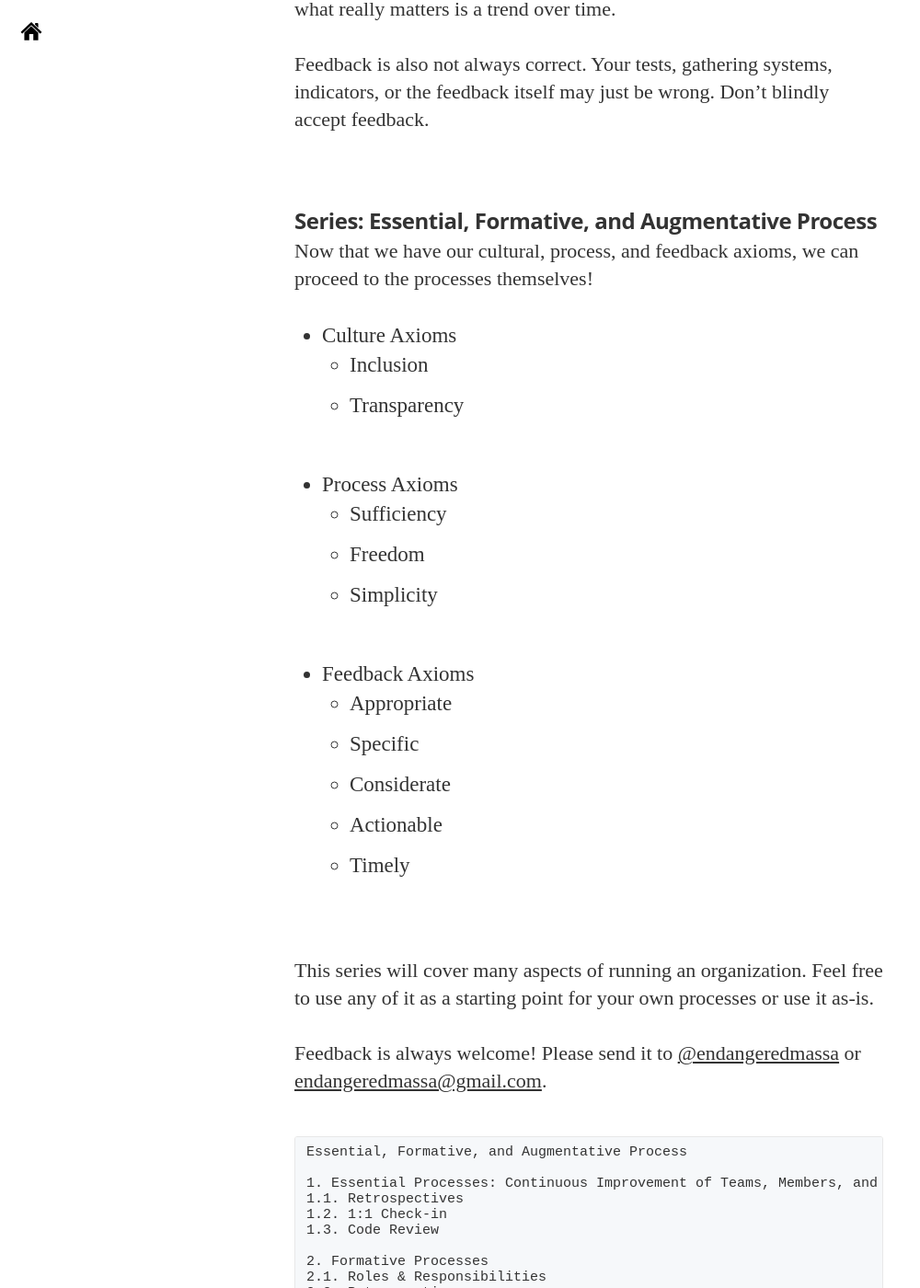
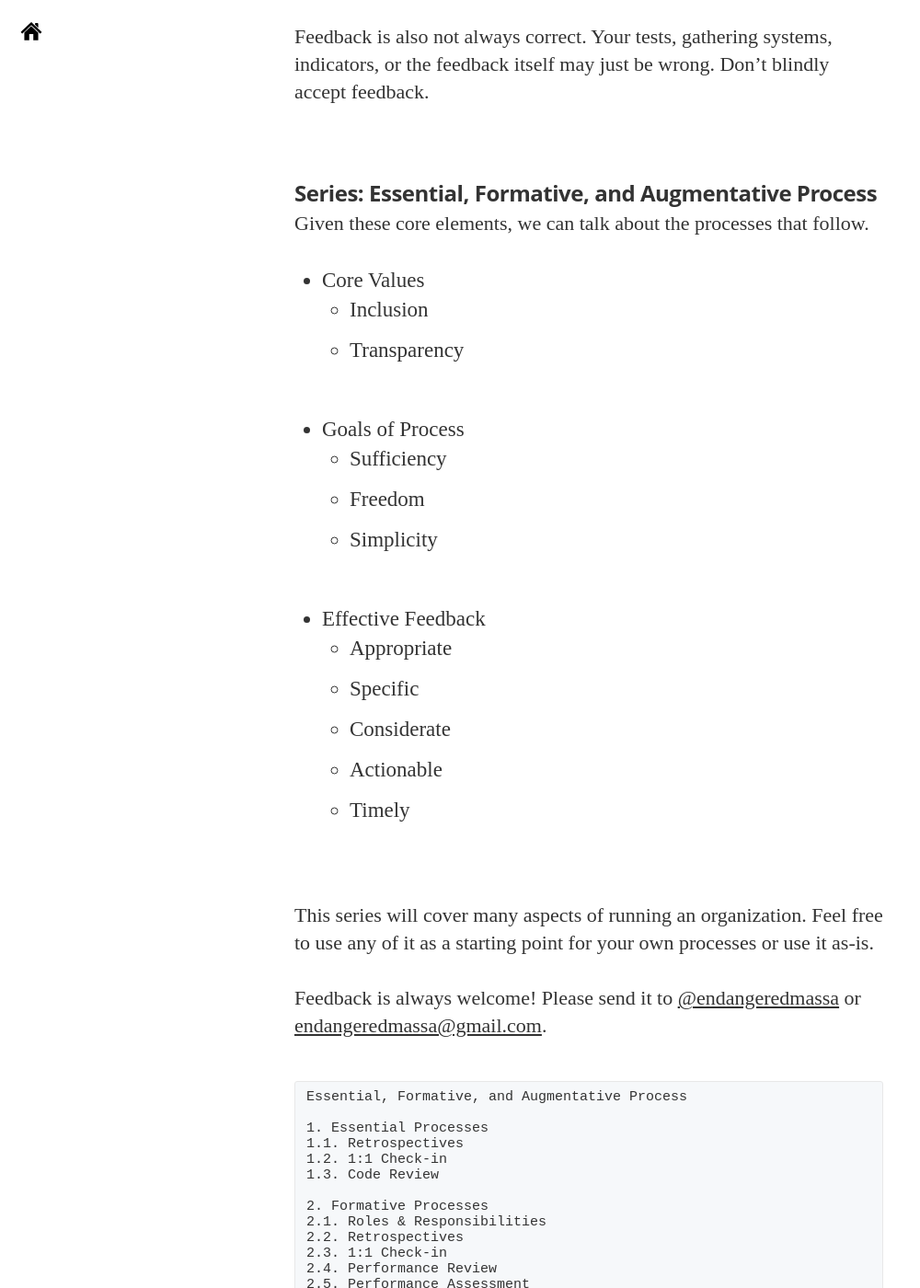
Before and after one commit to EndangeredMassa/endangeredmassa.github.com, a Jekyll site: the page built from _posts/2017-10-21-process.md, in a window 1280 px wide and 1400 px high, scrolled down 4844 px. Shown: the whole window at 92% size, without its empty margins (0-1000 px from the left). Built offline with Jekyll 4.4.1, drawn with Linux system fonts in a browser that asks for light colours; nearby versions of some CDN libraries; some web fonts are replaced; some of the changed text lies outside the part shown.

Commit message:
remove axioms

````diff
--- a/_posts/2017-10-21-process.md
+++ b/_posts/2017-10-21-process.md
@@ -6,7 +6,20 @@ draft:  true
 ---
 
 <!--
+Feedback:
 
+- I think you could present the structure of the post up front (I'm going to do X, then Y, then Z)
+- Layers of process: are these varying by company size? I feel like this sounds more like levels, as in, you have some foundational stuff, etc. Maybe a better name here.
+- The augmentative stuff feels out of place as a named thing, here. It doesn't feel like a layer.
+- The feedback section reads like all feedback is corrective. But are there situations where expectations were met, but there are things that could be even better?
+- Would love some reasoning for the frequency of the checkins. Every three weeks would be pretty often in most orgs, I believe.
+- I don't quite get the structure of section 2. It's a lot of stuff, and I get the labeling of formative processes, but I'm not really clear how it's all formative.
+- Under performance review meeting, you say you should determine if something is specific, actionable, etc. Shouldn't that already be done before that? Do you want employees getting unactionable feedback?
+- "Those who recently joined or those who are not meeting their expectations may not receive this adjustment." FYI, not giving someone an annual increase will send most people, especially those in demand, looking for another job. If that's an acceptable outcome for under-performers, OK, but if you really think they can still improve, that's a dangerous statement.
+
+
+
+To Do:
 - what do you do about bad coaches?
 - essential retrospectives vs. formative retrospectives
 - essential code reviews -> formative code linting and analysis (data used in formative retrospectives)
@@ -16,6 +29,8 @@ draft:  true
 - expand further reading appendix
 - development plan example: http://www.construx.com/Resources/Developer_Professional_Development_Plan/
 - spotify organization: http://blog.crisp.se/wp-content/uploads/2012/11/SpotifyScaling.pdf
+- talk about how to start adopting these things
+- add examples
 
 
 ?: https://www.shrm.org/ResourcesAndTools/tools-and-samples/toolkits/Pages/developingemployeecareerpathsandladders.aspx
@@ -56,13 +71,7 @@ But then you add an entirely new skillset. This could be your first mobile app e
 It's time to figure out what these processes should be and make sure the entire company knows what they are.
 
 
-### Axioms of Culture (Core Values)
-
-<div class="author-note">
-  The axiom talk probably isn't helping me avoid the "formal process, ugh" mindset, is it?
-  I like treating this as a system of axiom-derived processes, but the current form isn't really
-  written that way. I'm also not sure that follows, anyway.
-</div>
+### Core Values
 
 No set of processes will be successful if they violate your team's core values.
 
@@ -77,14 +86,14 @@ The processes described here rely heavily on these core values:
 
 ## Process
 
-Now that we have the core values of Inclusion and Transparency, we can build up our processes. The goal here is to provide systems of feedback that remove as much influence from bias as possible.
+The goal here is to provide systems of feedback that remove as much influence from bias as possible.
 
 Even though they fit together well, you should fee free to pick and choose the processes that solve a problem you have and meet your needs.
 
 
-### Axioms of Process
+### Goals of Process
 
-These axioms can be your core assertions upon which you can build all other processes.
+Process should Sufficient, Liberating, and Simple.
 
 <div class="author-note">
   I didn't originally have anything like "sufficiency" here, but it comes up all the time when I discuss this with people.
@@ -93,16 +102,16 @@ These axioms can be your core assertions upon which you can build all other proc
   This section needs some more thinking through.
 </div>
 
-**Sufficiency:** Process should always be just as much as you need, no more. Not defining "need" here allows you to wiggle up or down, but when you identify some process that's not working for you, by all means change or remove it!
+**Sufficient:** Process should always be just as much as you need, no more. Not defining "need" here allows you to wiggle up or down, but when you identify some process that's not working for you, by all means change or remove it!
 
-**Freedom:** Process should free you from the responsibility of making the numerous small, consistent decisions of day-to-day and week-to-week work. They can relieve [Decision Fatigue](https://en.wikipedia.org/wiki/Decision_fatigue), leaving time and energy to focus on what matters most. Process is a great way to make default decisions.
+**Liberating:** Process should free you from the responsibility of making the numerous small, consistent decisions of day-to-day and week-to-week work. They can relieve [Decision Fatigue](https://en.wikipedia.org/wiki/Decision_fatigue), leaving time and energy to focus on what matters most. Process is a great way to make default decisions.
 
-**Simplicity:** If the process is complicated, it will have more friction for people to remember and follow it. A complex process can actually introduce more small decisions or strain your memory. It can also mean that your organizational structure or priorities could use some work.
+**Simple:** If the process is complicated, it will have more friction for people to remember and follow it. A complex process can actually introduce more small decisions or strain your memory. It can also mean that your organizational structure or priorities could use some work.
 
 
 ### Layers of Process
 
-There are a few layers of process that are important to understand: Essential, Formative, and Augmentative.
+There are a few layers of process that are important to understand: Essential, Formative, and Augmentative. Each layer represents a level of maturity in the organization that can roughly be determined by size.
 
 **Essential Process:** All (software) companies of all sizes should be following these processes.
 
@@ -121,7 +130,7 @@ Beyond these suggested processes, companies will have other processes specific t
 Note: These are effective guardrails for continuous improvement. Everyone will benefit by having these in place. However, self-motivated team members will still excel in this world.
 
 
-### Axioms of Feedback
+### Effective Feedback
 
 Regardless of how well your team currently operates,
 it can always make progress towards being better.
@@ -155,16 +164,16 @@ Feedback is also not always correct. Your tests, gathering systems, indicators,
 
 ## Series: Essential, Formative, and Augmentative Process
 
-Now that we have our cultural, process, and feedback axioms, we can proceed to the processes themselves!
+Given these core elements, we can talk about the processes that follow.
 
-- Culture Axioms
+- Core Values
   - Inclusion
   - Transparency
-- Process Axioms
+- Goals of Process
   - Sufficiency
   - Freedom
   - Simplicity
-- Feedback Axioms
+- Effective Feedback
   - Appropriate
   - Specific
   - Considerate
@@ -179,7 +188,7 @@ Feedback is always welcome! Please send it to [@endangeredmassa](https://twitter
 ```txt
 Essential, Formative, and Augmentative Process
 
-1. Essential Processes: Continuous Improvement of Teams, Members, and Code
+1. Essential Processes
 1.1. Retrospectives
 1.2. 1:1 Check-in
 1.3. Code Review
@@ -204,7 +213,7 @@ Essential, Formative, and Augmentative Process
 
 
 
-# 1. Essential Processes: Continuous Improvement of Teams, Members, and Code
+# 1. Essential Processes
 
 These are the essential processes that all companies need to be successful. They are based on an agile premise of tight feedback loops providing better outcomes. I think it's unreasonable to expect something to improve without strong feedback loops.
 
````
